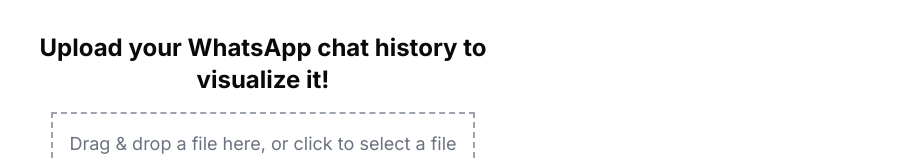
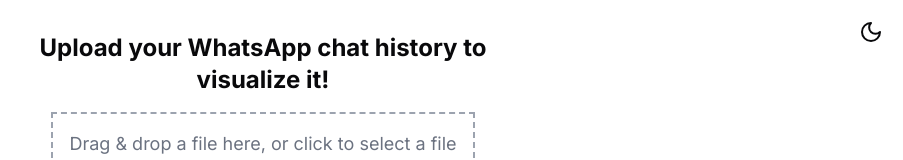
Before and after one commit to la-lo-go/whatsgraph, a Next.js app: page / in a window 1280 px wide. Shown: the top 160 px of the page, without its empty margins (377-1280 px from the left). Built offline with nearby package versions, Linux system fonts and the light colour scheme; what unzipit would draw is missing.

Commit message:
ADD theme switch

```diff
--- a/src/app/layout.tsx
+++ b/src/app/layout.tsx
@@ -1,6 +1,8 @@
 import type { Metadata } from "next";
 import { Inter } from "next/font/google";
 import "./globals.css";
+import { ThemeProvider } from "@/components/ui/theme-provider";
+import { ModeToggle } from "@/components/ui/mode-toggle";
 
 const inter = Inter({ subsets: ["latin"] });
 
@@ -16,7 +18,17 @@
 }>) {
   return (
     <html lang="en">
-      <body className={inter.className}>{children}</body>
+      <body className={inter.className}>
+        <ThemeProvider
+          attribute="class"
+          defaultTheme="system"
+          enableSystem
+          disableTransitionOnChange
+        >
+          <ModeToggle />
+          {children}
+        </ThemeProvider>
+      </body>
     </html>
   );
 }
--- /dev/null
+++ b/src/components/ui/button.tsx
@@ -0,0 +1,56 @@
+import * as React from "react"
+import { Slot } from "@radix-ui/react-slot"
+import { cva, type VariantProps } from "class-variance-authority"
+
+import { cn } from "@/lib/utils"
+
+const buttonVariants = cva(
+  "inline-flex items-center justify-center whitespace-nowrap rounded-md text-sm font-medium ring-offset-background transition-colors focus-visible:outline-none focus-visible:ring-2 focus-visible:ring-ring focus-visible:ring-offset-2 disabled:pointer-events-none disabled:opacity-50",
+  {
+    variants: {
+      variant: {
+        default: "bg-primary text-primary-foreground hover:bg-primary/90",
+        destructive:
+          "bg-destructive text-destructive-foreground hover:bg-destructive/90",
+        outline:
+          "border border-input bg-background hover:bg-accent hover:text-accent-foreground",
+        secondary:
+          "bg-secondary text-secondary-foreground hover:bg-secondary/80",
+        ghost: "hover:bg-accent hover:text-accent-foreground",
+        link: "text-primary underline-offset-4 hover:underline",
+      },
+      size: {
+        default: "h-10 px-4 py-2",
+        sm: "h-9 rounded-md px-3",
+        lg: "h-11 rounded-md px-8",
+        icon: "h-10 w-10",
+      },
+    },
+    defaultVariants: {
+      variant: "default",
+      size: "default",
+    },
+  }
+)
+
+export interface ButtonProps
+  extends React.ButtonHTMLAttributes<HTMLButtonElement>,
+    VariantProps<typeof buttonVariants> {
+  asChild?: boolean
+}
+
+const Button = React.forwardRef<HTMLButtonElement, ButtonProps>(
+  ({ className, variant, size, asChild = false, ...props }, ref) => {
+    const Comp = asChild ? Slot : "button"
+    return (
+      <Comp
+        className={cn(buttonVariants({ variant, size, className }))}
+        ref={ref}
+        {...props}
+      />
+    )
+  }
+)
+Button.displayName = "Button"
+
+export { Button, buttonVariants }
--- /dev/null
+++ b/src/components/ui/mode-toggle.tsx
@@ -0,0 +1,31 @@
+"use client"
+
+import * as React from "react"
+import { Moon, Sun } from "lucide-react"
+import { useTheme } from "next-themes"
+
+import { Button } from "@/components/ui/button"
+
+export function ModeToggle() {
+  const { theme, setTheme } = useTheme()
+
+  const toggleTheme = () => {
+    setTheme(theme === "light" ? "dark" : "light")
+  }
+
+  return (
+    <Button
+      variant="ghost"
+      size="icon"
+      onClick={toggleTheme}
+      className="fixed top-3 right-3 z-50 rounded-xl"
+    >
+      {theme === "light" ? (
+        <Sun/>
+      ) : (
+        <Moon />
+      )}
+      <span className="sr-only">Toggle theme</span>
+    </Button>
+  )
+}
--- /dev/null
+++ b/src/components/ui/theme-provider.tsx
@@ -0,0 +1,9 @@
+"use client"
+
+import * as React from "react"
+import { ThemeProvider as NextThemesProvider } from "next-themes"
+import { type ThemeProviderProps } from "next-themes/dist/types"
+
+export function ThemeProvider({ children, ...props }: ThemeProviderProps) {
+  return <NextThemesProvider {...props}>{children}</NextThemesProvider>
+}
```
